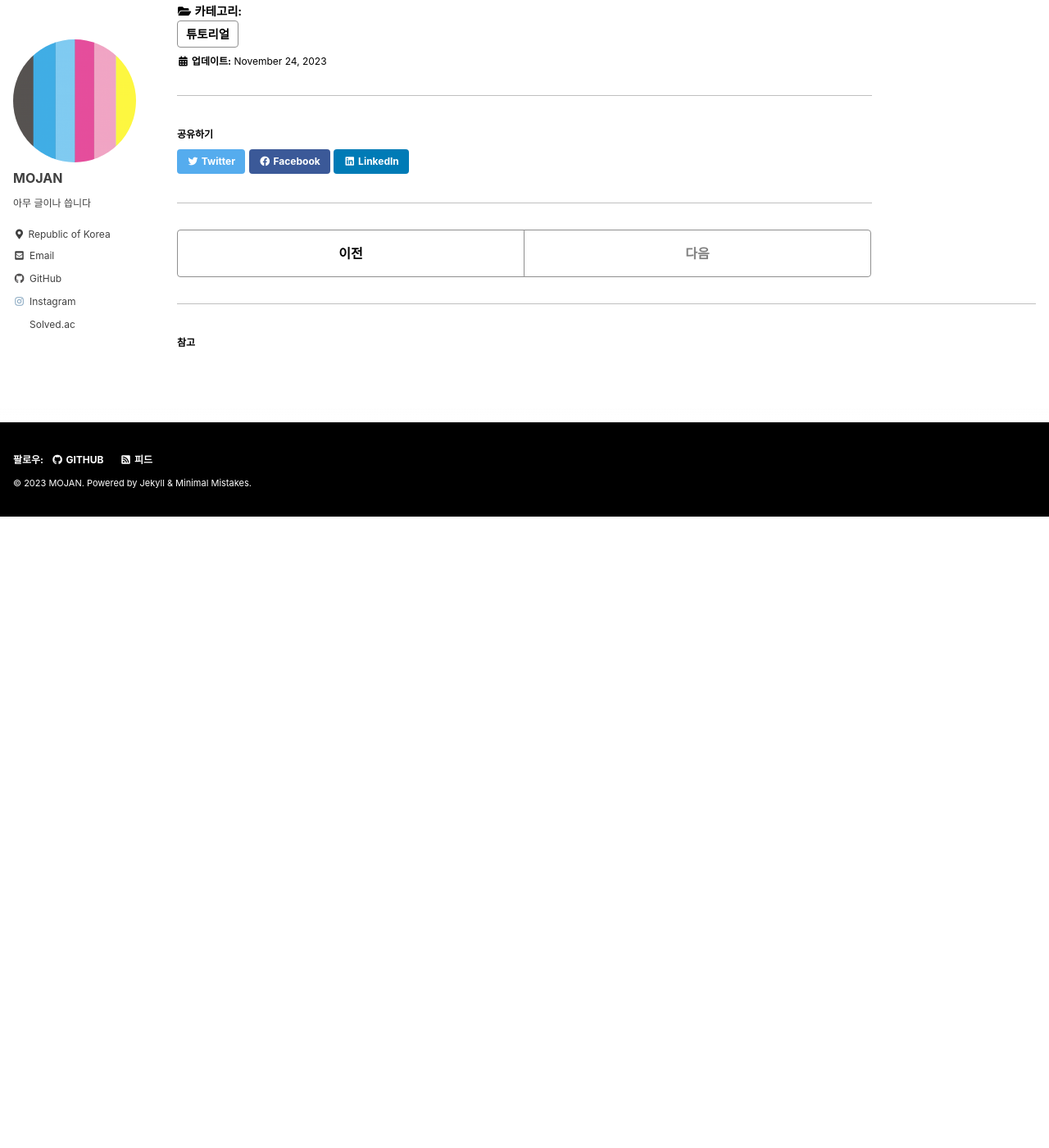
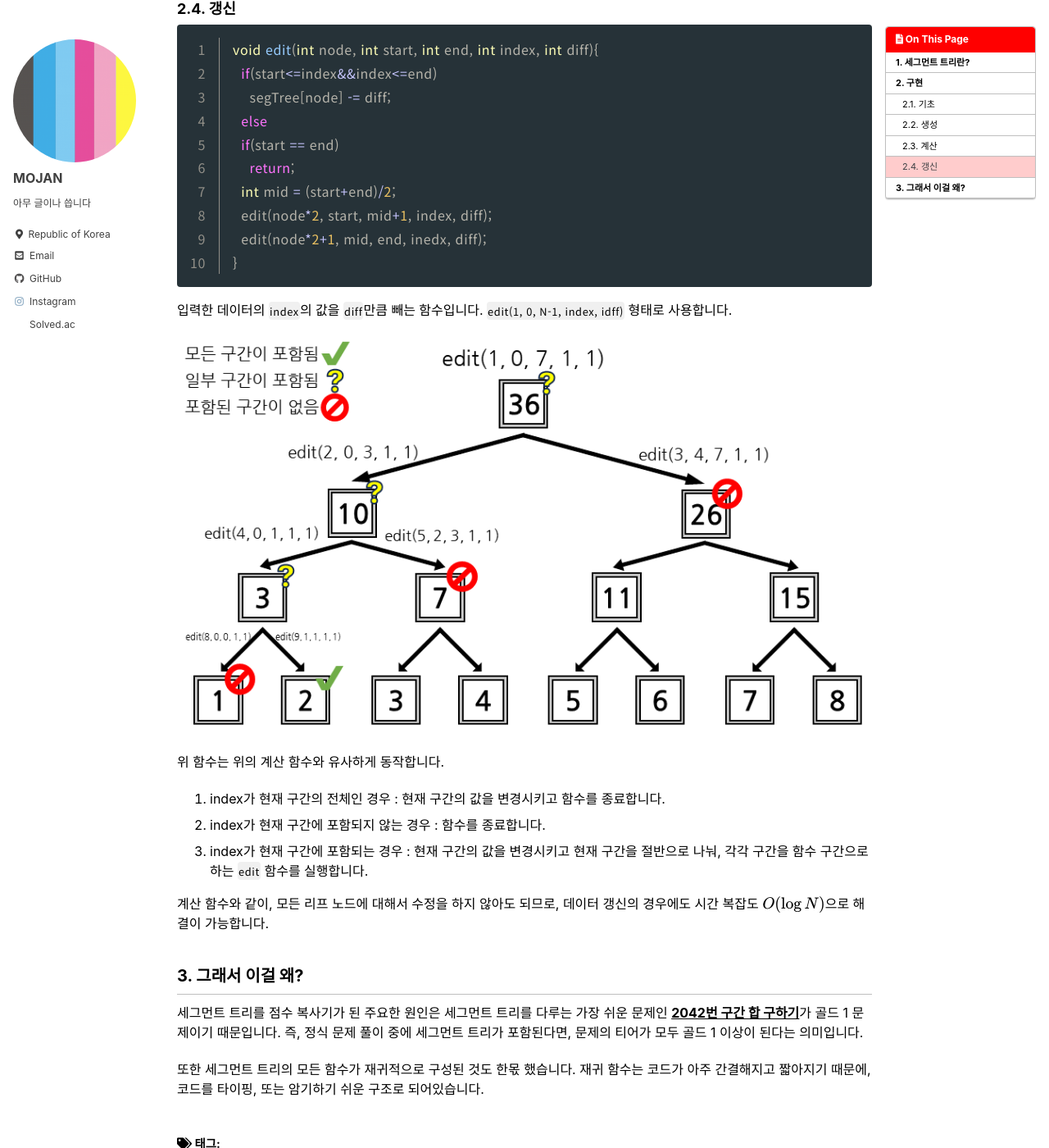
Before and after one commit to MOJAN3543/MOJAN3543.github.io, a Jekyll site: the page built from _posts/SegmentTree/2023-11-24-SegmentTree.md, in a window 1280 px wide and 1400 px high, scrolled down 4942 px. Shown: the whole window at 82% size. Built offline with Jekyll 4.4.1, drawn with Linux system fonts in a browser that asks for light colours; cached includes are drawn as plain includes; formulas are drawn with MathJax 3; before the commit the page ends 5572 px from its top, so only the background shows below that; some of the changed text lies outside the part shown.

Commit message:
Update 2023-11-24-SegmentTree.md

````diff
--- a/_posts/SegmentTree/2023-11-24-SegmentTree.md
+++ b/_posts/SegmentTree/2023-11-24-SegmentTree.md
@@ -53,7 +53,7 @@ int arr[MAX_ARRAY_SIZE] = {0, };
 2. 리프 노드가 $N$개인 완전 이진트리의 높이 $H$는 $\lceil \log N \rceil$입니다.
 3. 높이가 $H$인 완전 이진트리의 최대 노드 개수는 $2^{H+1}-1$입니다.
 4. 입력될 데이터 개수가 $N$개인 세그먼트 트리는 $N$과 $\frac{2^{\lceil \log N \rceil +1}-1}{N}$배 차이납니다.
-5. [**그래프**](https://www.desmos.com/calculator/wsah71swqr)를 통해 $\frac{2^{\lceil \log N \rceil +1}-1}{N}$가 4가 최대값임을 알 수 있습니다.
+5. [**그래프**](https://www.desmos.com/calculator/byfufbvbgg)를 통해 $\frac{2^{\lceil \log N \rceil +1}-1}{N}$가 4가 최대값임을 알 수 있습니다.
 
 위와 같은 이유로 네이브하게 세그먼트 트리 노드의 크기는 4배로 지정해주면 `Outofbounds` 에러를 마주칠 일은 없을겁니다.
 
@@ -96,3 +96,34 @@ int arr[MAX_ARRAY_SIZE] = {0, };
 1. 탐색하는 구간이 현재 구간을 모두 포함하는 경우 : 현재 구간에 대한 노드의 값을 반환하니다.
 2. 탐색하는 구간이 구간을 포함하지 않는 경우 : 0<sub>또는 적절한 값</sub>을 반환합니다.
 3. 탐색하는 구간이 일부 구간을 포함하는 경우 : 탐색하는 구간을 절반으로 나눠, 다시 탐색하여 그 값의 합을 반환합니다.
+
+해당 `sum`함수가 현재 구간을 모두 포함하고 있는 경우 덕에 순회로 리프 노드까지 가지 않아도 되므로, 시간 복잡도가 $O(\log N)$으로 줄어들게 됩니다.
+
+### 2.4. 갱신
+```c
+{% raw %}void edit(int node, int start, int end, int index, int diff){
+  if(start<=index&&index<=end)
+    segTree[node] -= diff;
+  else
+  if(start == end)
+    return;
+  int mid = (start+end)/2;
+  edit(node*2, start, mid+1, index, diff);
+  edit(node*2+1, mid, end, inedx, diff);
+}{% endraw %}
+```
+입력한 데이터의 `index`의 값을 `diff`만큼 빼는 함수입니다. `edit(1, 0, N-1, index, idff)` 형태로 사용합니다.
+
+![SegmentTreeEdit](https://github.com/MOJAN3543/MOJAN3543.github.io/blob/main/_posts/SegmentTree/SegmentTreeEdit.png?raw=true "SegmentTreeEdit")
+{: .text-center}
+위 함수는 위의 계산 함수와 유사하게 동작합니다.
+1. index가 현재 구간의 전체인 경우 : 현재 구간의 값을 변경시키고 함수를 종료합니다.
+2. index가 현재 구간에 포함되지 않는 경우 : 함수를 종료합니다.
+3. index가 현재 구간에 포함되는 경우 : 현재 구간의 값을 변경시키고 현재 구간을 절반으로 나눠, 각각 구간을 함수 구간으로 하는 `edit` 함수를 실행합니다.
+
+계산 함수와 같이, 모든 리프 노드에 대해서 수정을 하지 않아도 되므로, 데이터 갱신의 경우에도 시간 복잡도 $O(\log N)$으로 해결이 가능합니다.
+
+## 3. 그래서 이걸 왜?
+세그먼트 트리를 점수 복사기가 된 주요한 원인은 세그먼트 트리를 다루는 가장 쉬운 문제인 [**2042번 구간 합 구하기**](https://www.acmicpc.net/problem/2042)가 골드 1 문제이기 때문입니다. 즉, 정식 문제 풀이 중에 세그먼트 트리가 포함된다면, 문제의 티어가 모두 골드 1 이상이 된다는 의미입니다.
+
+또한 세그먼트 트리의 모든 함수가 재귀적으로 구성된 것도 한몫 했습니다. 재귀 함수는 코드가 아주 간결해지고 짧아지기 때문에, 코드를 타이핑, 또는 암기하기 쉬운 구조로 되어있습니다.
````
